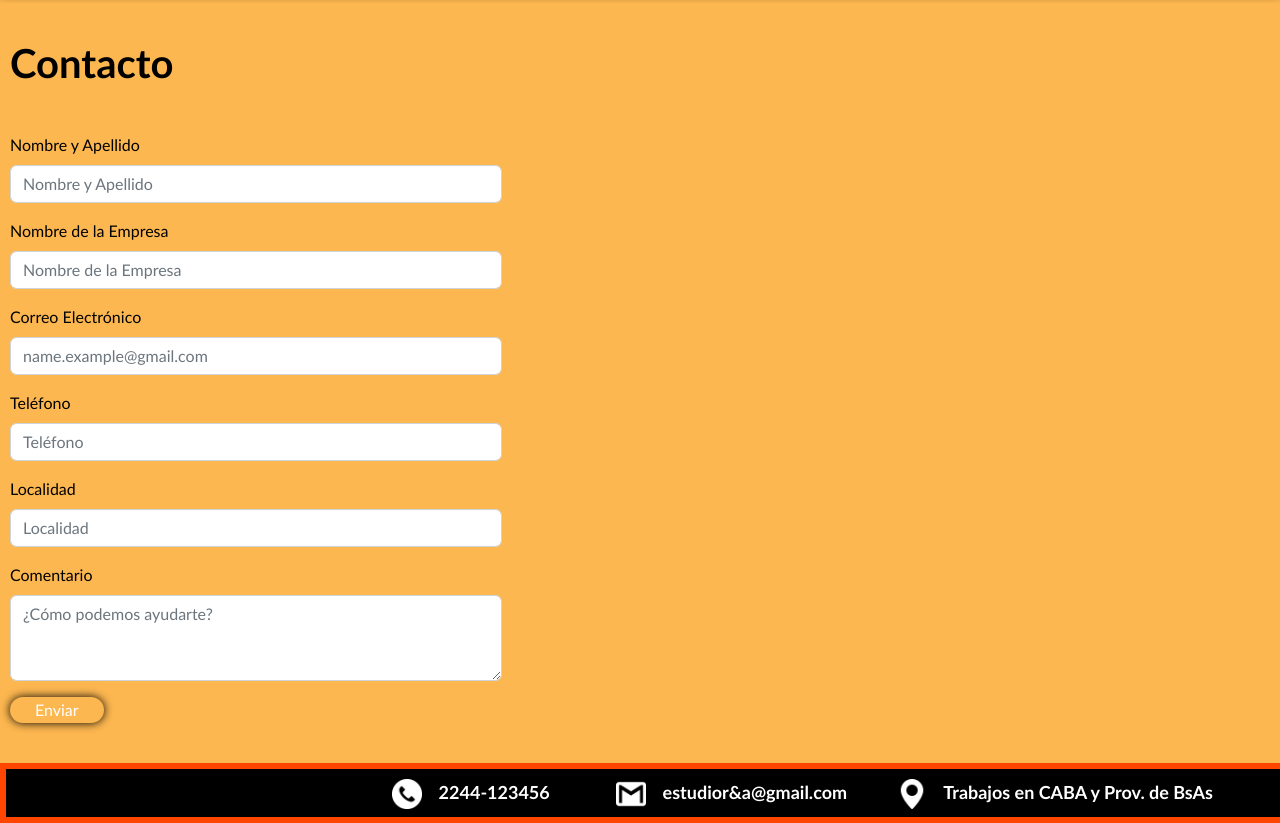
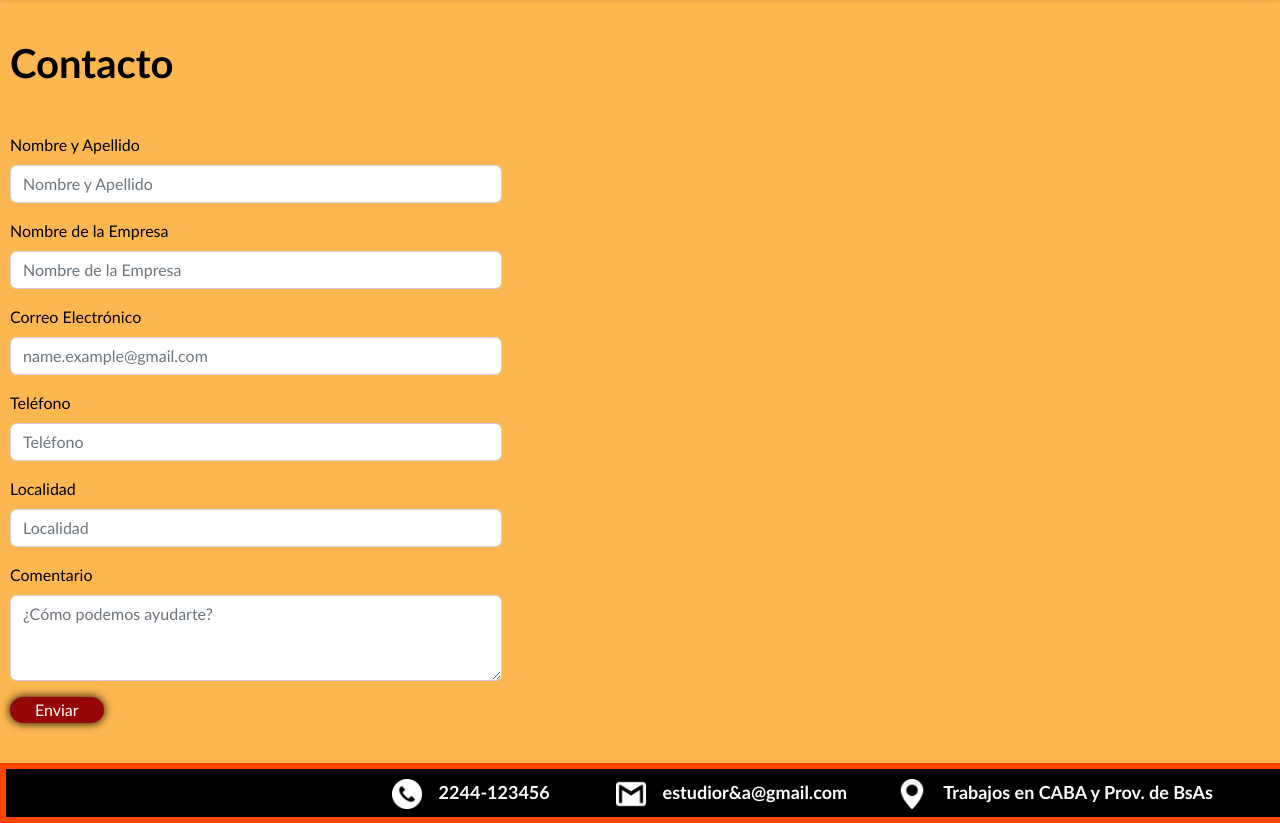
Before and after one commit to elMarito/Trabajo-Practico-Final-2022, a website: page index.html in a window 1280 px wide. Shown: the part 1418-2241 px from the top of the page. Drawn offline with nearby package versions, Linux system fonts and the light colour scheme.

Commit message:
Update styles.css

```diff
--- a/styles.css
+++ b/styles.css
@@ -145,5 +145,6 @@ th{
 }
 
 .disabled {
-    background-color: #fdb750;
+    background-color: rgb(150, 8, 8);
+    color: white;
 }
```
